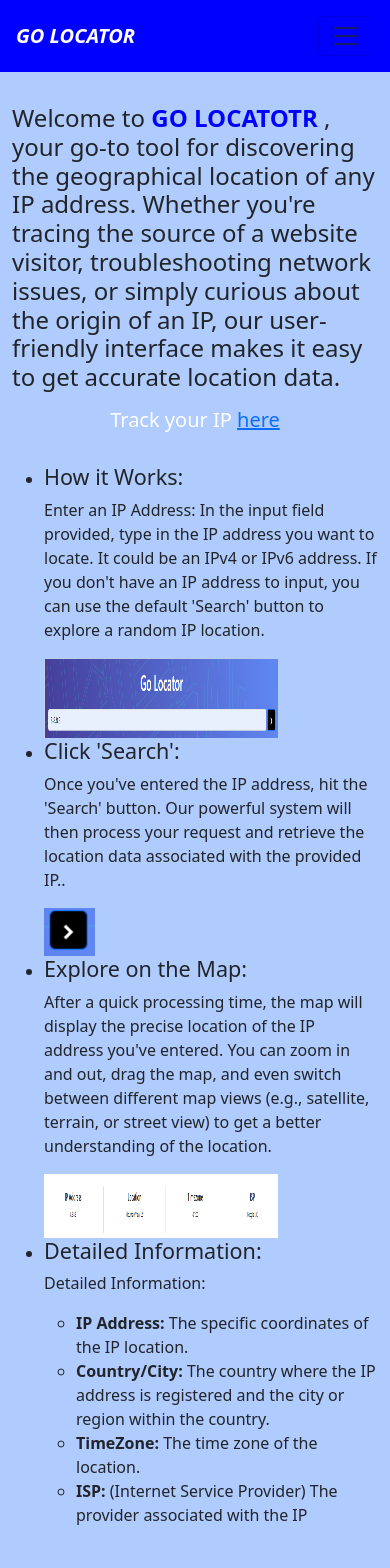
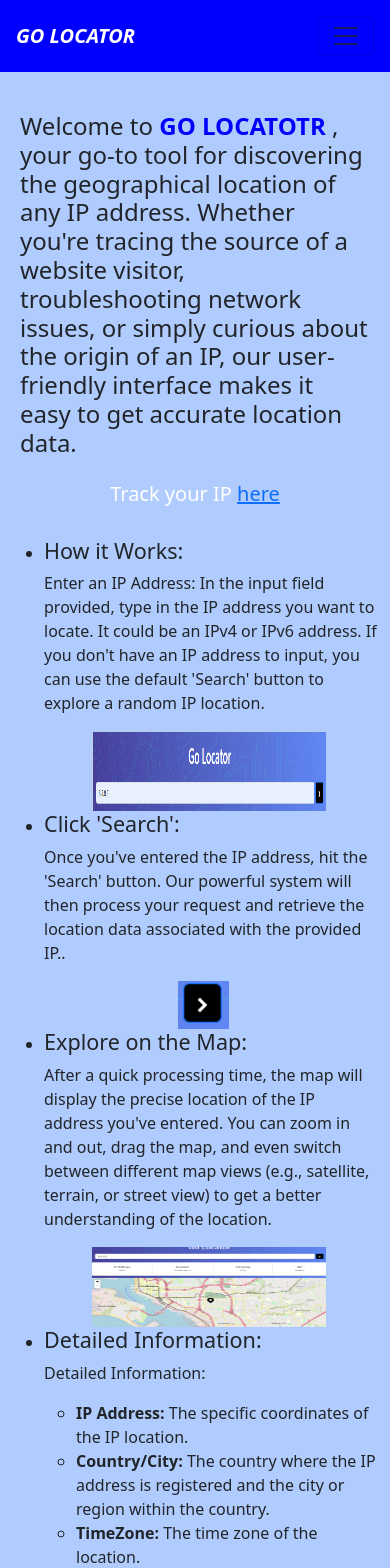
Before and after one commit to thatkhay/GoLocator, a React (Create React App) app in the folder golocator/: page / in a window 390 px wide. Shown: the top 1568 px of the page. Built offline with nearby package versions, Linux system fonts and the light colour scheme.

Commit message:
edited homr

```diff
--- a/golocator/src/App.js
+++ b/golocator/src/App.js
@@ -6,7 +6,9 @@ import Signin from "./pages/Signin";
 import NotFound from "./pages/NotFound";
 import Home from "./pages/Home";
 import IpTracker from "./pages/IpTracker";
-
+import {ToastContainer} from 'react-toastify'
+import 'react-toastify/dist/ReactToastify.css'
+import './App.css';
 function App() {
 
   return (
@@ -21,6 +23,7 @@ function App() {
       <Route path="/*" element={<NotFound/>} />
     </Routes>
   </Router>
+  <ToastContainer/>
   </div>
 
 
--- a/golocator/src/components/AuthUser.jsx
+++ b/golocator/src/components/AuthUser.jsx
@@ -31,7 +31,7 @@ const AuthUser = () => {
     <div style={{marginTop: '2rem'}}>
       {user ? (
         <div className="d-flex align-items-center justify-content-center" style={{ flexDirection: 'column' }}>
-          <p style={{ marginTop: '1rem', fontWeight: '700' }}> Hello {user.displayName} this is your current location</p>
+          <p style={{ marginTop: '1rem', fontWeight: '700' }}> Hello {user.displayName} </p>
 
           <Button onClick={handleLogout} style={{ border: '0', backgroundColor: 'black', borderRadius: '.4rem', height: '2rem', color: 'white', marginTop: '1rem', marginBottom: '2rem' }}>Logout</Button>
         </div>
--- a/golocator/src/index.css
+++ b/golocator/src/index.css
@@ -1,4 +1,5 @@
 @import url('https://fonts.googleapis.com/css2?family=Kanit:ital,wght@0,200;0,700;1,400;1,700;1,800;1,900&display=swap');
+
 
 body {
   margin: 0;
@@ -23,3 +24,20 @@ code {
   color: rgb(12, 12, 12);
   border-bottom: 2px solid white;
 }
+
+@media (max-width: 550px) {
+ .welcomeHeader{
+  font-size: .9rem;
+  padding: .5rem;
+ }
+.imgPosition{
+  margin-left: 3rem;
+}
+.img{
+  width: 80%;
+  height: auto;
+}
+.imgg{
+ margin-left: 40%;
+}
+}
--- a/golocator/src/pages/Home.jsx
+++ b/golocator/src/pages/Home.jsx
@@ -3,7 +3,8 @@ import Header from '../components/Header'
 import inputImg from '../images/input.png'
 import infoImg  from '../images/info.png'
 import searchButton from '../images/search.png'
-
+import explore from '../images/explore.png'
+import '../index.css'
 
 import { Container } from 'react-bootstrap'
 import { Link } from 'react-router-dom'
@@ -16,7 +17,7 @@ const Home = () => {
     <Header/>
 
     <Container style={{marginTop: '2rem'}}>
-    <h2 style={{fontSize:'1.5rem'}}>Welcome to <span style={{color: 'blue', fontWeight: 800}}>{title}</span> , your go-to tool for discovering the geographical location of any IP address.
+    <h2 className='welcomeHeader' style={{fontSize:'1.5rem'}}>Welcome to <span style={{color: 'blue', fontWeight: 800}}>{title}</span> , your go-to tool for discovering the geographical location of any IP address.
       Whether you're tracing the source of a website visitor, troubleshooting network issues, or simply curious about the origin of an IP,
      our user-friendly interface makes it easy to get accurate location data.</h2>
      <h5 style={{color: 'white', marginTop: '1rem', textAlign: 'center'}}>Track your IP <Link to='/ip-tracker'>here</Link></h5>
@@ -26,7 +27,7 @@ const Home = () => {
         <p>Enter an IP Address: In the input field provided, type in the IP address you want to locate.
       It could be an IPv4 or IPv6 address. If you don't have an IP address to input,
      you can use the default 'Search' button to explore a random IP location.</p>
-     <img src={inputImg} alt="" style={{height: "5rem", width: '70%'}}  />
+     <img src={inputImg} alt="" style={{height: "5rem", width: '70%'}} className='img imgPosition'  />
         </li>
 
         <li>
@@ -35,7 +36,7 @@ const Home = () => {
             hit the 'Search' button.
             Our powerful system will then process your request and retrieve the location data associated with the provided IP..</p>
 
-            <img src={searchButton} alt="" style={{height: "3rem", width: 'auto'}}  />
+            <img src={searchButton} alt="" style={{height: "3rem", width: 'auto'}} className='imgg imgPosition' />
         </li>
 
         <li>
@@ -43,7 +44,8 @@ const Home = () => {
         <p>After a quick processing time, the map will display the precise location of the IP address you've entered.
             You can zoom in and out, drag the map, and even switch between different map views
              (e.g., satellite, terrain, or street view) to get a better understanding of the location.</p>
-             <img src={infoImg} alt="" style={{height: "4rem", width: '70%'}}  />
+
+             <img src={explore} alt="" style={{height: "5rem", width: '70%'}} className='img imgPosition' />
         </li>
 
         <li>
@@ -55,7 +57,7 @@ const Home = () => {
             <li><span style={{fontWeight: 700}}>TimeZone: </span>The time zone of the location.</li>
             <li><span style={{fontWeight: 700}}>ISP: </span>(Internet Service Provider) The provider associated with the IP</li>
         </ul>
-        <img src="" alt=""  style={{height: "3rem", width: 'auto'}} />
+        <img src={infoImg} alt="" style={{height: "4rem", width: '70%'}} className='img imgPosition' />
         </li>
 
      </ul>
--- a/golocator/src/pages/IpTracker.jsx
+++ b/golocator/src/pages/IpTracker.jsx
@@ -43,6 +43,7 @@ const IpTracker = () => {
   return (
     <Container className="d-flex container-fluid align-items-center justify-content-center" style={{flexDirection: 'column'}}>
       <h2 style={{margin: '1rem 0'}}>Your IP  Address</h2>
+      <h6 style={{margin: '1rem 0'}}>To search for a specific IP Address</h6>
       <Card className="mt-4 w-100" style={{ maxWidth: '1200px', minHeight: '90vh' }}>
         <div className="w-100" style={{ maxWidth: '1200px' }}>
           <img className="w-100 position-absolute" src={background} alt="" style={{ backgroundPosition: 'center', backgroundRepeat: 'no-repeat', backgroundSize: 'cover', height: '18rem' }} />
--- a/golocator/src/pages/Signin.jsx
+++ b/golocator/src/pages/Signin.jsx
@@ -2,15 +2,16 @@ import { signInWithEmailAndPassword } from 'firebase/auth';
 import { useState } from 'react';
 import { Form, Button, Card } from 'react-bootstrap';
 import { auth } from '../firebase';
-import { Container, Alert } from "react-bootstrap";
+import { Container } from "react-bootstrap";
 import { Link, useNavigate } from 'react-router-dom';
-import Header from '../components/Header';
+
+import {toast} from 'react-toastify'
 
 const Signin = () => {
   const [email, setEmail] = useState('');
   const [password, setPassword] = useState('');
   const [loading, setLoading] = useState(false);
-  const [error, setError] = useState('');
+  // const [error, setError] = useState('');
   const navigate = useNavigate();
 
   const handleSignin = (e) => {
@@ -21,22 +22,23 @@ const Signin = () => {
         setLoading(false);
         navigate("/user-info");
         // console.log(userCredential);
+        toast.success("Welcom Back")
       })
       .catch((error) => {
         setLoading(false);
-        setError("Invalid Credentials")
-        // console.log(error);
+        toast.error("Invalid Credentials")
+        console.log(error);
       });
   };
 
   return (
     <div>
-      <Header />
+
       <Container className="d-flex align-items-center justify-content-center" style={{ minHeight: '100vh' }}>
         <div className="w-100 " style={{ maxWidth: '400px' }}>
           <Card>
             <Card.Body>
-            {error && <Alert variant='danger' style={{ display: 'flex', alignItems: 'center', justifyContent: 'center' }}>{error}</Alert>}
+            {/* {error && <Alert variant='danger' style={{ display: 'flex', alignItems: 'center', justifyContent: 'center' }}>{error}</Alert>} */}
 
               <h2 className='text-center mb-4' style={{ fontWeight: '700' }}>Sign in</h2>
               <Form onSubmit={handleSignin}>
--- a/golocator/src/pages/Signup.jsx
+++ b/golocator/src/pages/Signup.jsx
@@ -5,6 +5,9 @@ import { auth } from '../firebase';
 import { Container } from "react-bootstrap";
 import { Link, useNavigate } from 'react-router-dom';
 import Header from '../components/Header';
+import { toast } from 'react-toastify';
+
+
 
 const Signup = () => {
   const [username, setUsername] = useState('');
@@ -29,16 +32,17 @@ const Signup = () => {
           displayName: username,
         }).then(() => {
           console.log('User profile updated successfully.');
+          toast.success('User profile updated successfully.');
         });
 
         setLoading(false);
         navigate("/signin");
-        console.log(userCredential);
+        // console.log(userCredential);
       })
       .catch((error) => {
         setLoading(false);
         console.log(error);
-        setError('Account creation failed, try again.');
+        toast.error('Account creation failed, try again.');
 
       });
   };
```
Also changed, not shown: golocator/src/images/explore.png (added).
